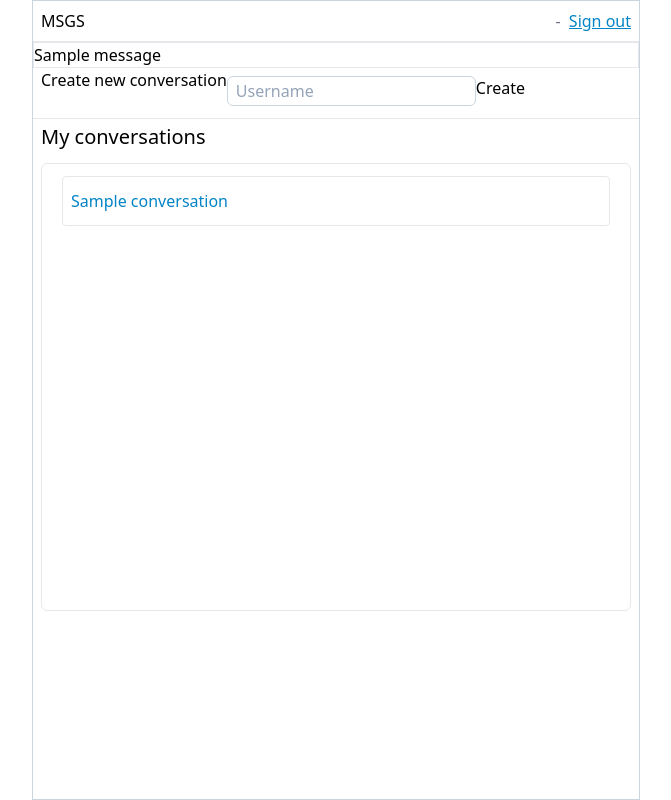
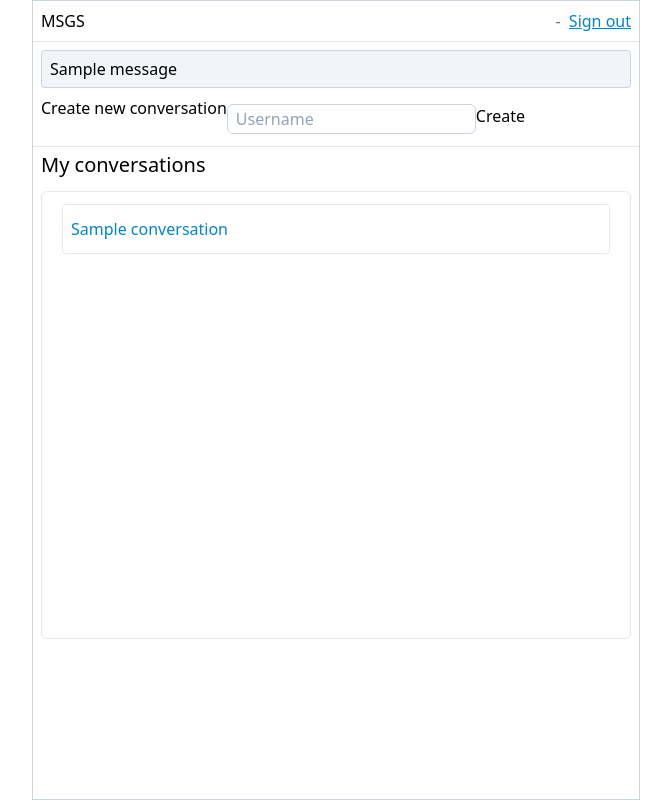
Before and after one commit to mhmh4/flask-messenger, a Flask app: template msgs/templates/home.html in a window 1280 px wide. Shown: the whole page, without its empty margins (304-975 px from the left). Run offline with Flask 3, Linux system fonts and the light colour scheme; the template is opened without the code that fills it: values that come from a table or form of the project are taken from there, most other values are stand-ins (such as "Sample title", 1, 10 or a date in 2020); one stand-in notice (Sample message) is shown; parts of the project's set-up code (start-up, migrations or seed data) failed here and were passed over; some libraries are stand-ins or nearby versions.

Commit message:
Update home.html

```diff
--- a/msgs/templates/home.html
+++ b/msgs/templates/home.html
@@ -17,7 +17,7 @@
     {% with messages = get_flashed_messages() %}
     {% if messages %}
       {% for message in messages %}
-        <div class="border">{{ message }}</div>
+      <div class="border my-2 py-1.5 rounded bg-slate-100 border-slate-300 px-2 mx-2">{{ message }}</div>
       {% endfor %}
     {% endif %}
   {% endwith %}
```
